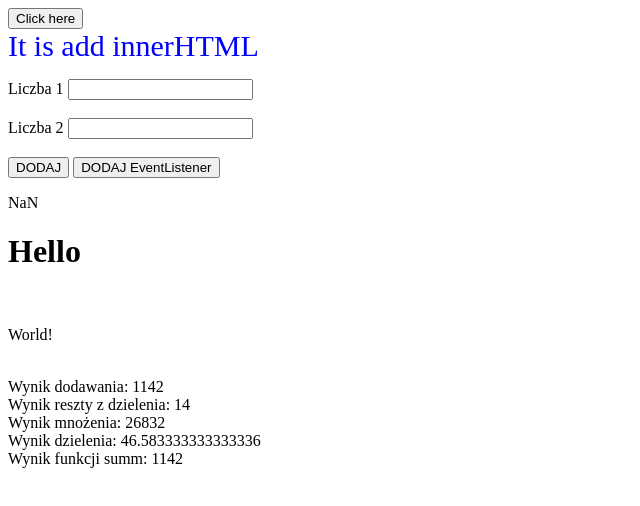
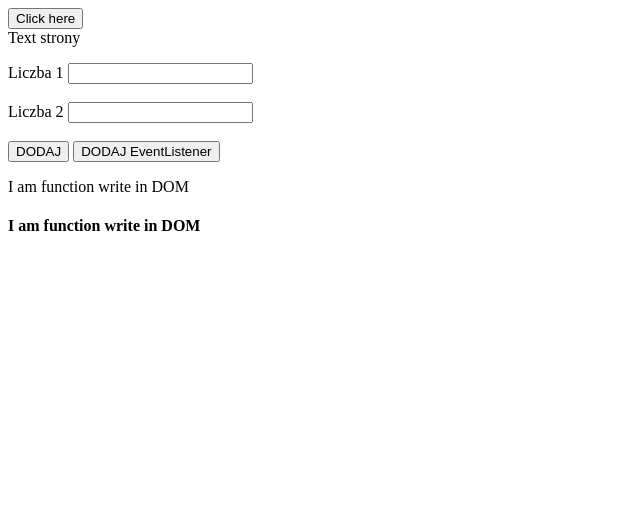
Before and after one commit to Bronks16/krakow1, a plain HTML site: page js.html in a window 1280 px wide. Both pictures are taken after a click on the button "DODAJ". Shown: the whole page, without its empty margins (0-640 px from the left). Drawn offline with Linux system fonts and the light colour scheme.

Commit message:
Update js.html

```diff
--- a/js.html
+++ b/js.html
@@ -2,88 +2,72 @@
 <html lang="en">
 <head>
 <meta charset="UTF-8">
-    <meta name="viewport" content="width=device-width, initial-scale=1.0">
-    <title>JavaScript</title>
+<meta name="viewport" content="width=device-width, initial-scale=1.0"> <title>JavaScript</title>
 </head>
-
 <body>
 <button id="clickIt">Click here</button>
 <div id="div-id-1">Text strony</div>
-
 <p id="demo"></p>
-
 <div>
-        Liczba 1 <input type="text" id="Liczba1"><br><br>
-        Liczba 2 <input type="text" id="Liczba2"><br><br>
-        <button onclick="dodaj()">DODAJ</button>
-        <button id="dodaj">DODAJ EventListener</button>
-        <p id="wynik"></p>
+Liczba 1 <input type="text" id="liczba1"><br><br> Liczba 2 <input type="text" id="liczba2"><br><br> <button onclick="dodaj ()">DODAJ</button>
+<button id="dodaj">DODAJ EventListener</button> <p id="wynik"></p>
 </div>
-
 <script>
 // alert("Hello world!")
-        // prompt("Jak masz na imię?")
-        console.log("I am console your browser, hello!")
-
-        function myWrite(myAttribute) {
-            document.write(myAttribute);
+// prompt ("jak masz na imię?")
+//console.log("I am console your browser, hello!")
+//DOM
+document.write("I am function write in DOM")
+document.write("<h4>I am function write in DOM</h4>")
+//my fuction
+function myWrite (myAttribute) {
 }
-
+document.write (myAttribute);
 myWrite("<h1 class='element-h1'>Hello</h1>");
 myWrite("<br>");
-        myWrite("<p>World!</p>");
-        myWrite("<br>");
-
+myWrite("<p>Wold!</p>");
+myWrite("<br>")
 let myElement = document.getElementById("div-id-1");
-        document.getElementById("div-id-1").innerHTML = "<div style='color:blue;'>It is add innerHTML</div>";
-        document.getElementById("div-id-1").style.color = "red";
-        myElement.style.fontSize = "30px";
-
-        // Variables
-        let num = 15;
+document.getElementById("div-id-1").innerHTML += "<div style='color:blue;'>It is add innerHTML</div>"; document.getElementById("div-id-1") .style.color = "red";
+myElement.style. fontSize = "30px";
+// varible
+let num= 1.45;
 let str = "string";
-        let bool = true;
-        console.log(num);
-        console.log(str);
-        console.log(bool);
-
-        // Operations
+let bool = true; console.log(num); console.log(str); console.log (bool);
+//
 let firstNum = 17;
 let secondNum = 24;
-
-        firstNum = 1000 + firstNum;
+//firstNum = 1000+ firstNum;
 firstNum += 100;
-        console.log(firstNum);
+console.log (firstNum);
 firstNum++;
 console.log(firstNum);
-
-        document.write("Wynik dodawania: ", firstNum + secondNum, "<br>");
-        document.write("Wynik reszty z dzielenia: ", firstNum % secondNum, "<br>");
-        document.write("Wynik mnożenia: ", firstNum * secondNum, "<br>");
-        document.write("Wynik dzielenia: ", firstNum / secondNum, "<br>");
-
-        // Function
-        function summ(a, b) {
+firstNum--;
+console.log(firstNum);
+document.write("Wynik dodawanie: ", firstNum + secondNum, "<br>");
+document.write("Wynik reszta z dzielenia: ", firstNum & secondNum, "<br>");
+document.write ("Wynik mnożenia: ", firstNum, secondNum, "<br>"); document.write ("Wynik dzielenia: ", firstNum / secondNum, "<br>");
+// function +
+function summ (a, b) {
 return a + b;
 }
-
-        document.write("Wynik funkcji summ: ", summ(firstNum, secondNum));
-
+document.write ("Wynik funkcji summ", summ (firstNum, secondNum))
 // Listener and function
-        function myFunction() {
-            document.getElementById("demo").innerHTML = "We clicked!<br>";
+function myFunction () {
+document.getElementById("demo").innerHTML += "We clicked!<br>";
 }
-
-        document.getElementById("clickIt").addEventListener("click", myFunction);
-
-        function dodaj() {
-            let liczba1 = parseInt(document.getElementById("Liczba1").value);
-            let liczba2 = parseInt(document.getElementById("Liczba2").value);
-            let wynikSum = liczba1 + liczba2;
-            document.getElementById("wynik").innerHTML = wynikSum;
+document.getElementById("clickIt").addEventListener("click", myFunction)
+//onclick="dodaj ()"
+function dodaj () {
 }
-
-        document.getElementById("dodaj").addEventListener("click", dodaj);
+let liczbal=parseInt (document.getElementById("liczbal").value);
+let liczba2=parseInt(document.getElementById("liczba2").value); let wynikSum=liczba1+liczba2;
+document.getElementById("wynik").innerHTML=wynikSum;
+//addEventListener("click", dodajEventListener)
+function dodajEventListener() {
+let liczbal=parseInt (document.getElementById("liczbal").value); let liczba2=parseInt (document.getElementById("liczba2").value); let wynikSum=liczbal+liczba2;
+document.getElementById("wynik").innerHTML=wynikSum;
+}
+document.getElementById("dodaj") .addEventListener("click", dodajEventListener)
 </script>
-</body>
-</html>
+</body> </html>
```
Lines whose indentation alone changed are shown as unchanged.
